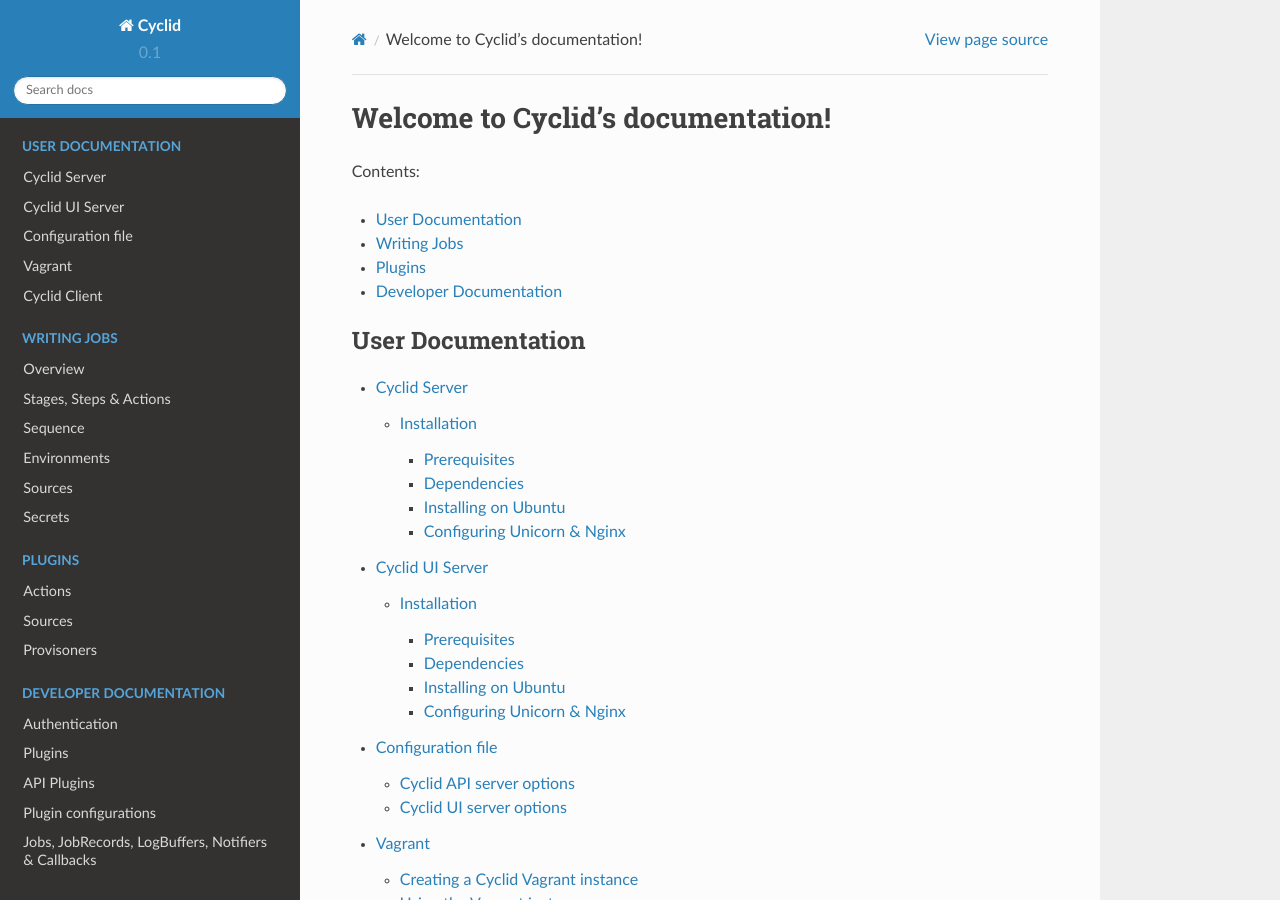
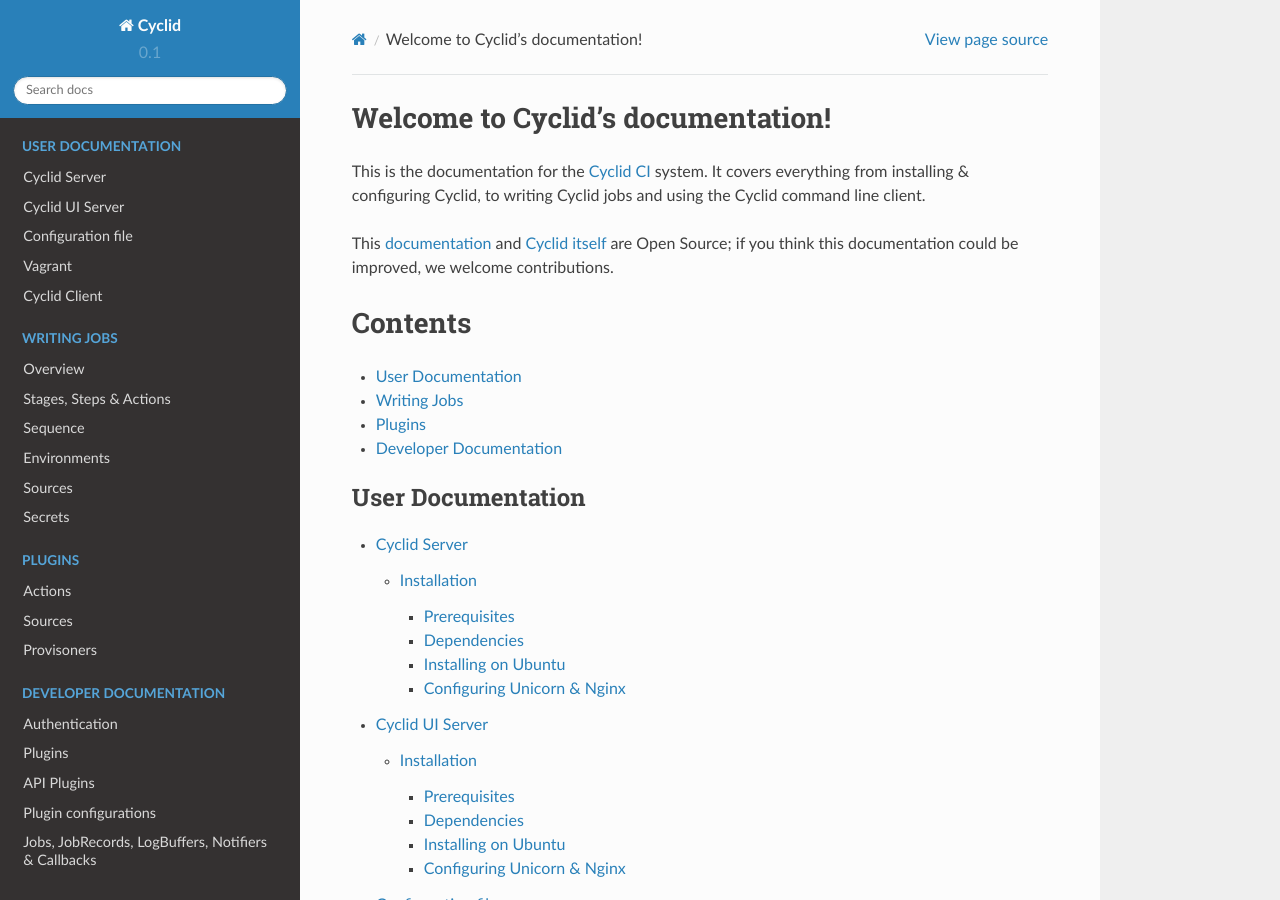
Before and after one commit to Cyclid/Cyclid-docs, a Sphinx documentation site: the page built from docs/index.rst, in a window 1280 px wide and 900 px high. Built offline with Sphinx 7.4.7 and the Read the Docs theme 2.0.0, drawn with Linux system fonts in a browser that asks for light colours.

Commit message:
Improve the welcome text

```diff
--- a/docs/index.rst
+++ b/docs/index.rst
@@ -6,7 +6,16 @@
 Welcome to Cyclid's documentation!
 ==================================
 
-Contents:
+This is the documentation for the `Cyclid CI <https://cyclid.io>`_ system. It
+covers everything from installing & configuring Cyclid, to writing Cyclid jobs
+and using the Cyclid command line client.
+
+This `documentation <https://github.com/Liqwyd/Cyclid-docs>`_ and
+`Cyclid itself <https://github.com/Liqwyd>`_ are Open Source; if you think this
+documentation could be improved, we welcome contributions.
+
+Contents
+========
 
 * :ref:`user-docs`
 * :ref:`job-docs`
```
